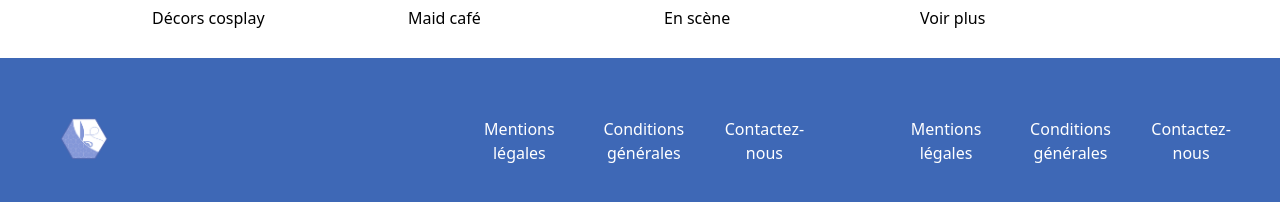
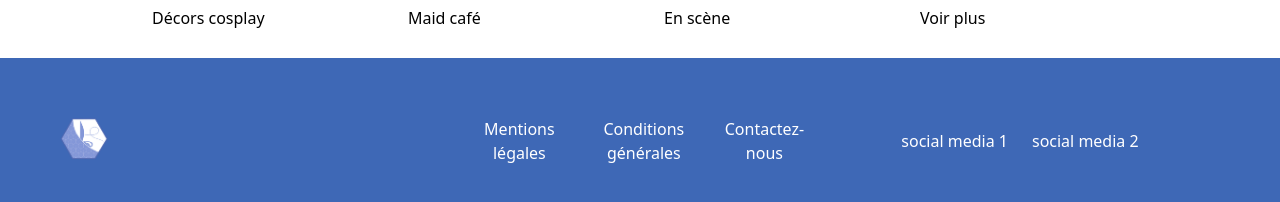
Before and after one commit to AdrienCE/antonime, a Vue app: page / in a window 1280 px wide. Shown: the part 2172-2374 px from the top of the page. Built offline with nearby package versions, Linux system fonts and the light colour scheme.

Commit message:
[MAJ] footer

```diff
--- a/src/App.vue
+++ b/src/App.vue
@@ -9,18 +9,18 @@
         <img src="@/assets/logo-ws.png" width="70" height="70"/>
       </div>
 
-      <div class="md:p-12 md:w-1/3 flex flex-col md:flex-row">
+      <div class="md:p-12 md:w-1/3 md:flex">
         <p class="md:mr-6">Mentions légales</p>
         <p class="md:mr-6">Conditions générales</p>
         <p>Contactez-nous</p>
       </div>
 
-      <div class="md:p-12 md:w-1/3 flex flex-col md:flex-row">
-        <p class="md:mr-6">Mentions légales</p>
-        <p class="md:mr-6">Conditions générales</p>
-        <p>Contactez-nous</p>
+      <div class="md:p-12 md:w-1/3 md:flex">
+        <p class="md:mr-6">social media 1</p>
+        <p class="md:mr-6">social media 2</p>
       </div>
     </div>
+
   </div>
 </template>
 
@@ -33,7 +33,3 @@
     }
   };
 </script>
-
-<style scoped>
-  /* Ajoutez des styles supplémentaires si nécessaire */
-</style>
```
